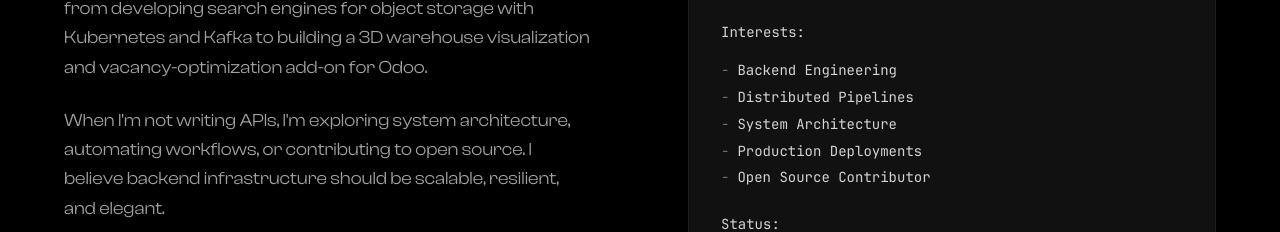
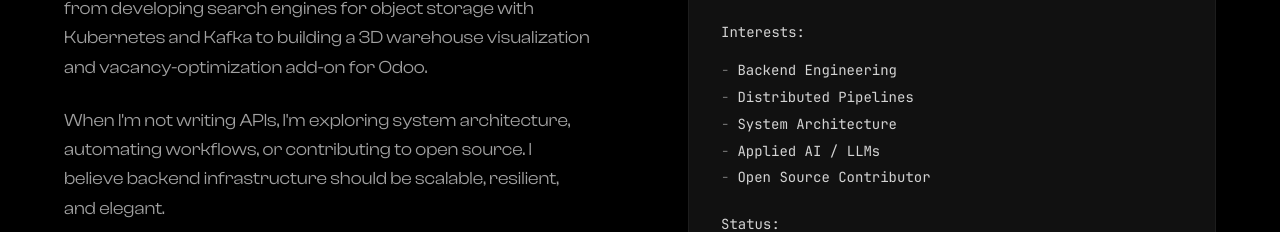
Before and after one commit to nitinbs24/Portfolio, a Next.js app: page / in a window 1280 px wide. Shown: the part 1235-1467 px from the top of the page. Built offline with nearby package versions, Linux system fonts and the light colour scheme.

Commit message:
refactor: update professional focus areas in About section to include Applied AI and LLMs

```diff
--- a/components/sections/About.tsx
+++ b/components/sections/About.tsx
@@ -92,7 +92,7 @@ export function About() {
                   <li className="flex items-start gap-2"><span className="text-neutral-500">-</span> Backend Engineering</li>
                   <li className="flex items-start gap-2"><span className="text-neutral-500">-</span> Distributed Pipelines</li>
                   <li className="flex items-start gap-2"><span className="text-neutral-500">-</span> System Architecture</li>
-                  <li className="flex items-start gap-2"><span className="text-neutral-500">-</span> Production Deployments</li>
+                  <li className="flex items-start gap-2"><span className="text-neutral-500">-</span> Applied AI / LLMs</li>
                   <li className="flex items-start gap-2"><span className="text-neutral-500">-</span> Open Source Contributor</li>
                 </ul>
 
```
